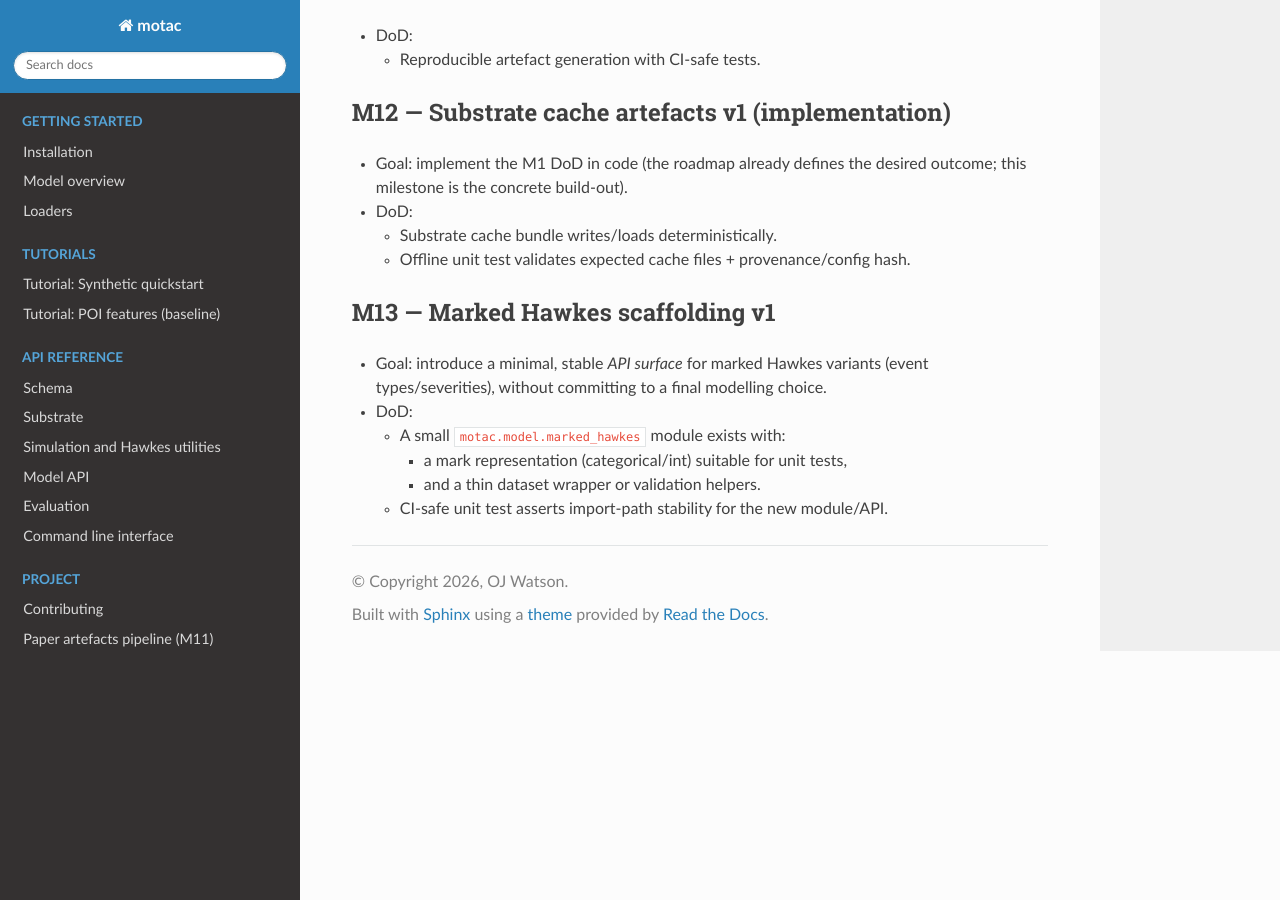
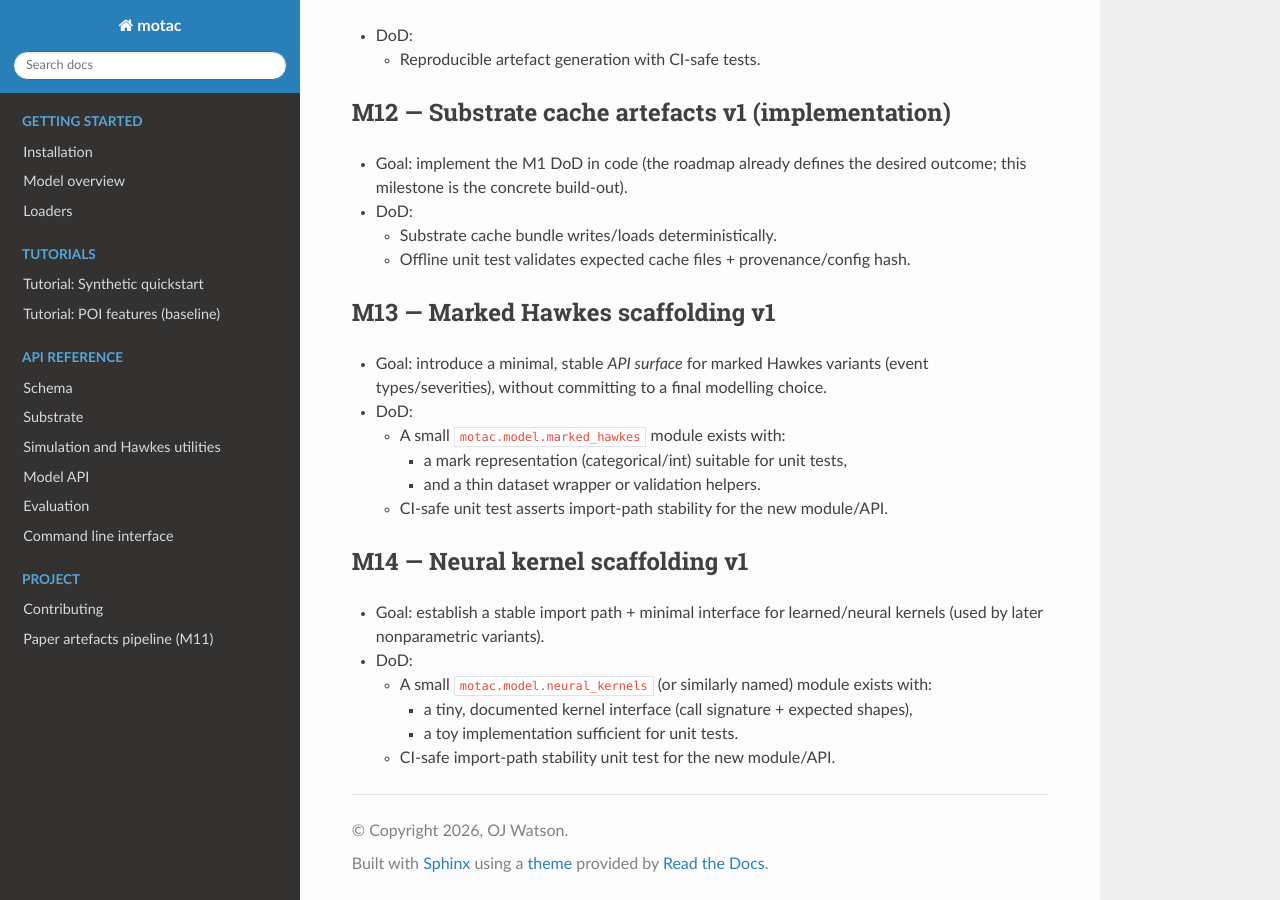
Before and after one commit to OJWatson/motac, a Sphinx documentation site: the page built from docs/ROADMAP.md, in a window 1280 px wide and 900 px high, scrolled down 2314 px. Built offline with Sphinx 7.4.7 and the Read the Docs theme 3.1.0, drawn with Linux system fonts in a browser that asks for light colours.

Commit message:
docs: mark M13 complete; define M14 neural kernel scaffold

```diff
--- a/docs/ROADMAP.md
+++ b/docs/ROADMAP.md
@@ -86,3 +86,11 @@ for `motac`.
     - a mark representation (categorical/int) suitable for unit tests,
     - and a thin dataset wrapper or validation helpers.
   - CI-safe unit test asserts import-path stability for the new module/API.
+
+## M14 — Neural kernel scaffolding v1
+- Goal: establish a stable import path + minimal interface for learned/neural kernels (used by later nonparametric variants).
+- DoD:
+  - A small `motac.model.neural_kernels` (or similarly named) module exists with:
+    - a tiny, documented kernel interface (call signature + expected shapes),
+    - a toy implementation sufficient for unit tests.
+  - CI-safe import-path stability unit test for the new module/API.
```
Also changed, not shown: docs/STATUS.md (+3 -3 lines), docs/WORKLOG.md (+1 -0 lines).
